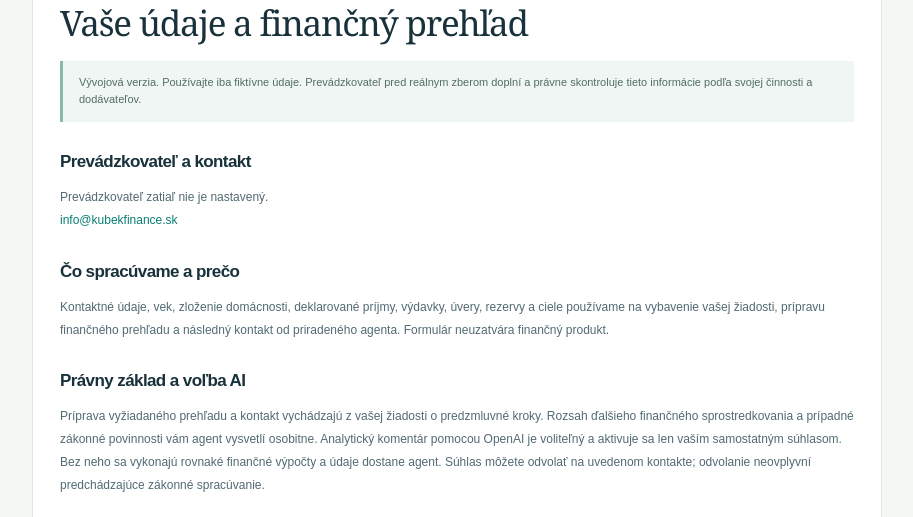
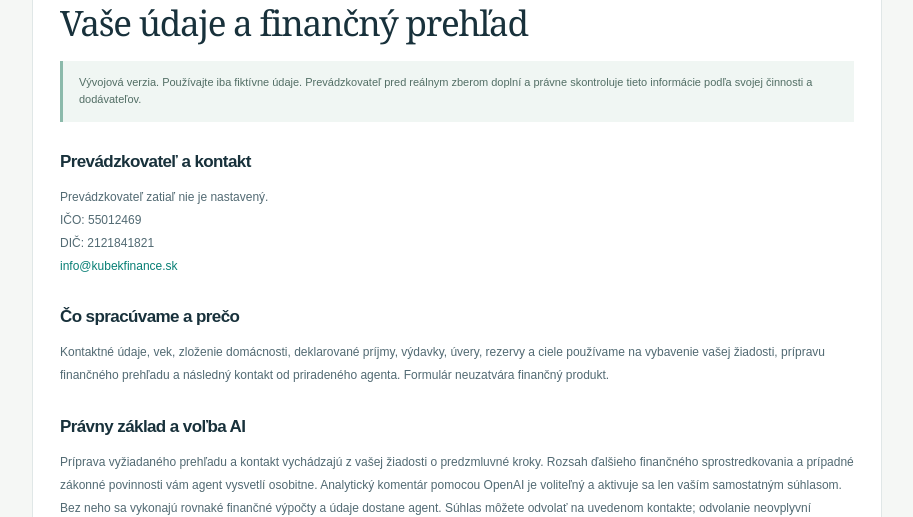
Before and after one commit to DavidSK332/kubek-finance-portal, a Flask app: page /ochrana-udajov in a window 1280 px wide. Shown: the part 194-711 px from the top of the page, without its empty margins (183-1096 px from the left). Run offline with Flask 3, Linux system fonts and the light colour scheme; parts of the project's set-up code (start-up, migrations or seed data) failed here and were passed over; some libraries are stand-ins or nearby versions.

Commit message:
Display operator ICO and DIC with primary email

```diff
--- a/templates/privacy.html
+++ b/templates/privacy.html
@@ -2,7 +2,7 @@
 {% block title %}Informácie o spracúvaní údajov{% endblock %}
 {% block content %}<article class="card privacy-copy"><div class="eyebrow">SPRACÚVANIE ÚDAJOV</div><h1>Vaše údaje a finančný prehľad</h1>
 {% if not cfg.PRODUCTION %}<div class="note">Vývojová verzia. Používajte iba fiktívne údaje. Prevádzkovateľ pred reálnym zberom doplní a právne skontroluje tieto informácie podľa svojej činnosti a dodávateľov.</div>{% endif %}
-<h2>Prevádzkovateľ a kontakt</h2><p>{{ cfg.CONTROLLER_NAME or 'Prevádzkovateľ zatiaľ nie je nastavený.' }}<br><a href="mailto:{{ cfg.PRIVACY_EMAIL }}">{{ cfg.PRIVACY_EMAIL }}</a></p>
+<h2>Prevádzkovateľ a kontakt</h2><p>{{ cfg.CONTROLLER_NAME or 'Prevádzkovateľ zatiaľ nie je nastavený.' }}{% if cfg.CONTROLLER_ICO %}<br>IČO: {{ cfg.CONTROLLER_ICO }}{% endif %}{% if cfg.CONTROLLER_DIC %}<br>DIČ: {{ cfg.CONTROLLER_DIC }}{% endif %}<br><a href="mailto:{{ cfg.PRIVACY_EMAIL }}">{{ cfg.PRIVACY_EMAIL }}</a></p>
 <h2>Čo spracúvame a prečo</h2><p>Kontaktné údaje, vek, zloženie domácnosti, deklarované príjmy, výdavky, úvery, rezervy a ciele používame na vybavenie vašej žiadosti, prípravu finančného prehľadu a následný kontakt od priradeného agenta. Formulár neuzatvára finančný produkt.</p>
 <h2>Právny základ a voľba AI</h2><p>Príprava vyžiadaného prehľadu a kontakt vychádzajú z vašej žiadosti o predzmluvné kroky. Rozsah ďalšieho finančného sprostredkovania a prípadné zákonné povinnosti vám agent vysvetlí osobitne. Analytický komentár pomocou OpenAI je voliteľný a aktivuje sa len vaším samostatným súhlasom. Bez neho sa vykonajú rovnaké finančné výpočty a údaje dostane agent. Súhlas môžete odvolať na uvedenom kontakte; odvolanie neovplyvní predchádzajúce zákonné spracúvanie.</p>
 <h2>Komu údaje sprístupňujeme</h2><p>Priradenému agentovi, prevádzkovateľovi technickej infraštruktúry a poskytovateľovi e-mailu. Pri zvolení AI sa do OpenAI odosielajú finančné hodnoty, vek, počty členov domácnosti a ciele; neposielajú sa meno, e-mail, telefón, názvy inštitúcií ani voľné poznámky. Stále ide o údaje, ktoré môžu byť osobné. E-mailový report obsahuje kontaktné a finančné údaje; klientsky report sa odosiela vám aj agentovi v kópii.</p>
```
